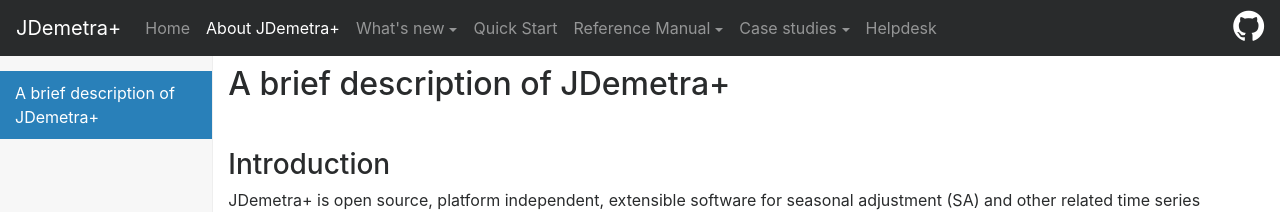
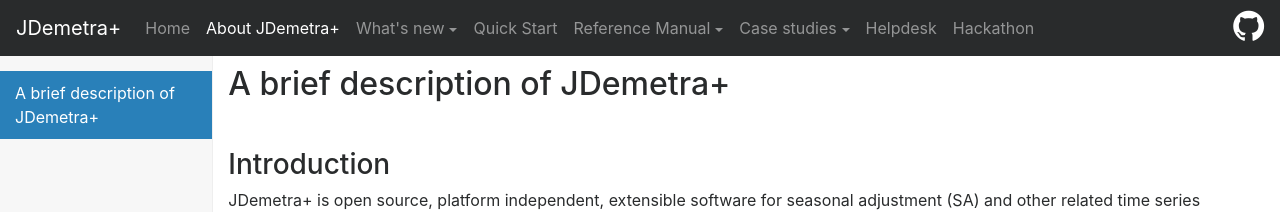
Before and after one commit to SylwiaGrudkowska/JDemetra-documentation, a Jekyll site: the page built from pages/about/index.md, in a window 1280 px wide and 900 px high. Shown: the top 212 px of the window. Built offline with Jekyll 4.4.1, drawn with Linux system fonts in a browser that asks for light colours; nearby versions of some CDN libraries.

Commit message:
Hackathon section added

```diff
--- a/_data/navigation.yml
+++ b/_data/navigation.yml
@@ -37,3 +37,5 @@
       href: "sa-case/"
 - title: "Helpdesk"
   href: "/pages/helpdesk/"
+- title: "Hackathon"
+  href: "/pages/hackathon/"
```
Also changed, not shown: pages/about/index.md (+3 -4 lines), Gemfile.lock (deleted).
